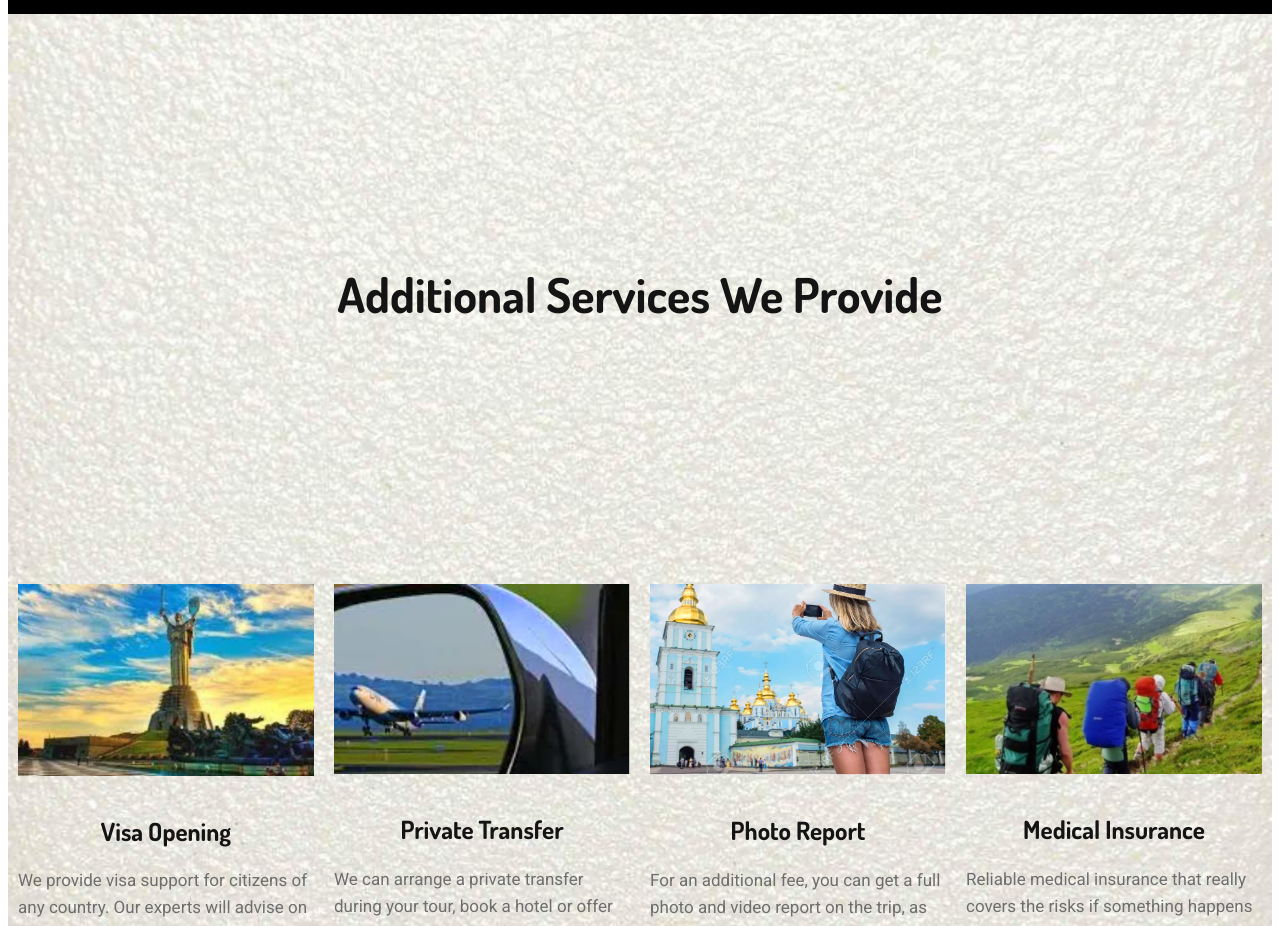
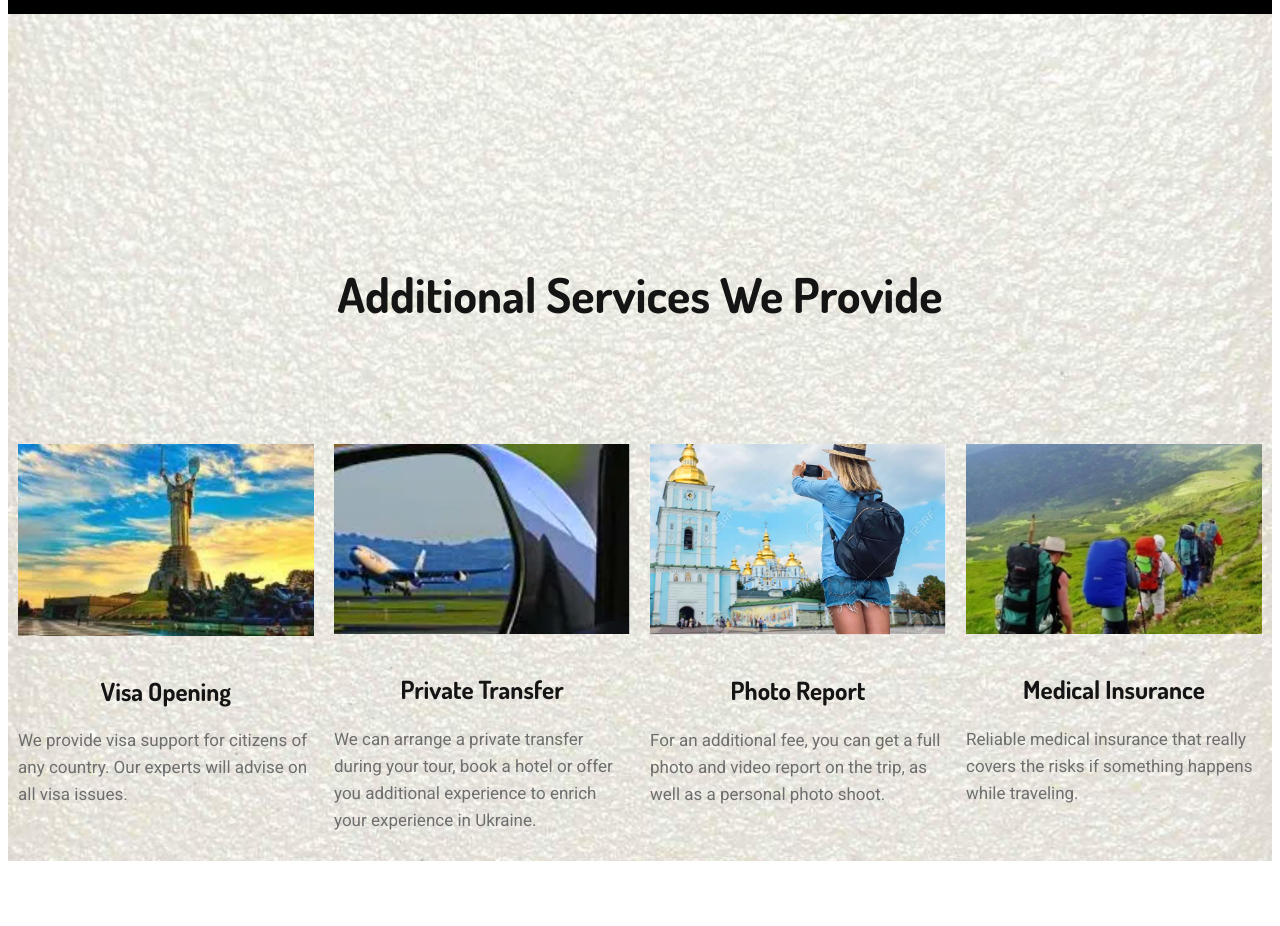
Before and after one commit to ky4eriashka/utravel-1, a plain HTML site: page index.html in a window 1280 px wide. Shown: the part 1600-2526 px from the top of the page. After the commit the page ends 2469 px from the top, so only its background shows below. Drawn offline with Linux system fonts and the light colour scheme.

Commit message:
Update additional-services.css
Added margine and padding to the #additional

```diff
--- a/css/additional-services.css
+++ b/css/additional-services.css
@@ -103,7 +103,8 @@ body .white-part {
     width: 100%;
 }
 #additional {
-    padding: 140px;
+    padding: 140px 0 0 0;
+    margine: inherit;
     font-size: 48px;
     font-weight: 700;
     line-height: 57px;
```
